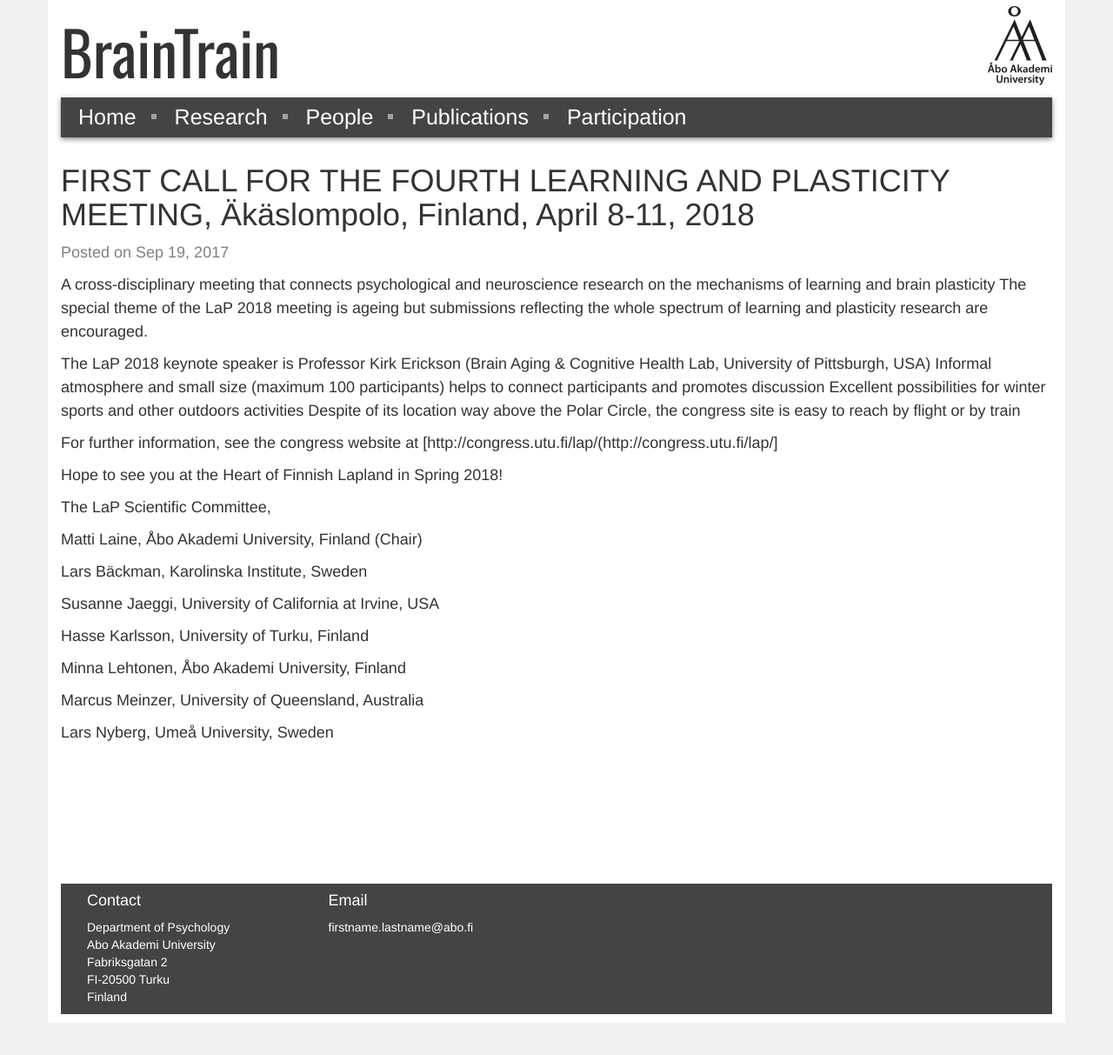
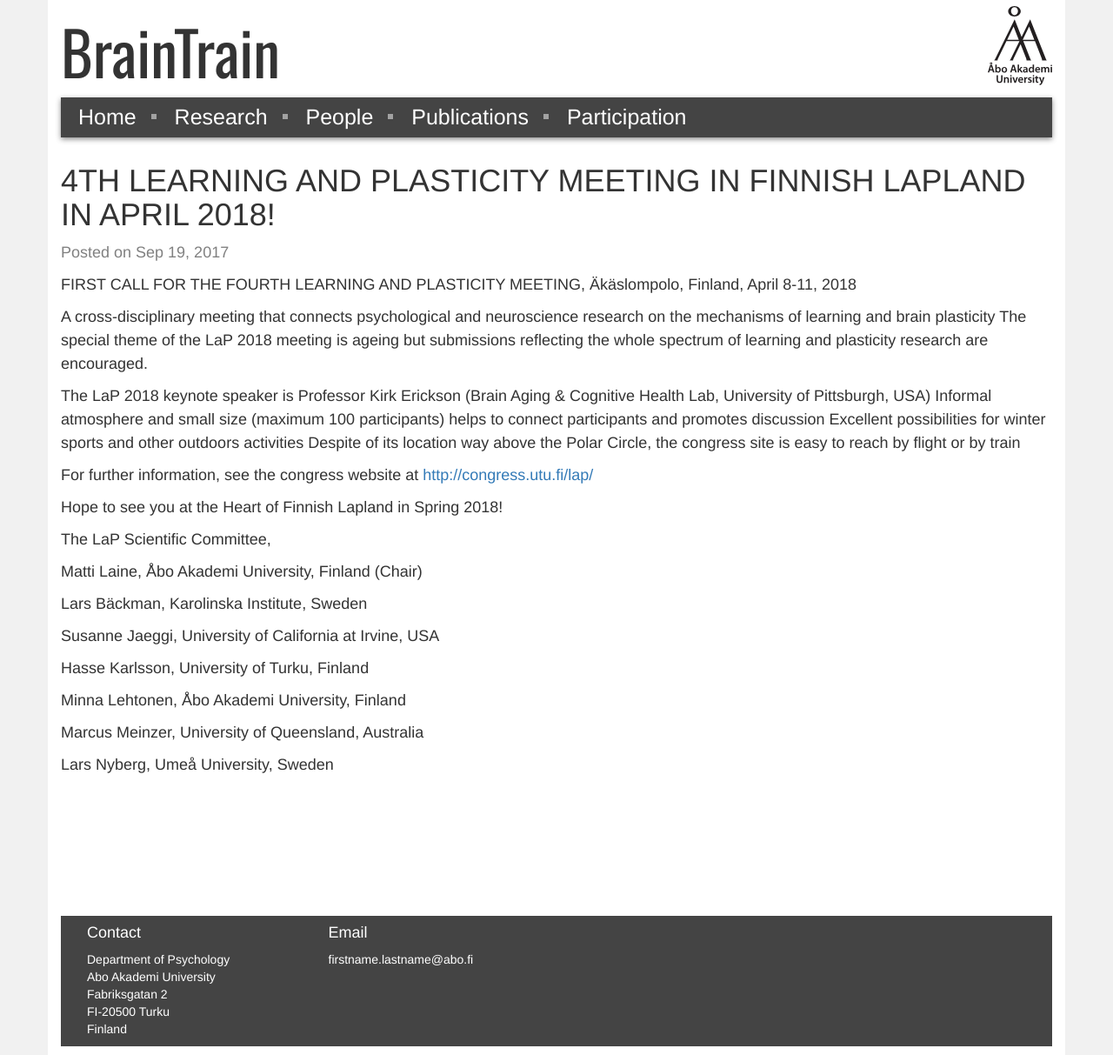
Before and after one commit to dlfell/braintrain, a Jekyll site: the page built from _posts/news/2017-09-19-4TH LEARNING AND PLASTICITY MEETING IN FINNISH LAPLAND IN APRIL 2018.md, in a window 1280 px wide. Shown: the whole page at 87% size. Built offline with Jekyll 4.4.1, drawn with Linux system fonts in a browser that asks for light colours; nearby versions of some CDN libraries; before the commit the page ends 1176 px from its top, so only the background shows below that.

Commit message:
Update 2017-09-19-4TH LEARNING AND PLASTICITY MEETING IN FINNISH LAPLAND IN APRIL 2018.md

```diff
--- a/_posts/news/2017-09-19-4TH LEARNING AND PLASTICITY MEETING IN FINNISH LAPLAND IN APRIL 2018.md
+++ b/_posts/news/2017-09-19-4TH LEARNING AND PLASTICITY MEETING IN FINNISH LAPLAND IN APRIL 2018.md
@@ -1,8 +1,9 @@
 ---
-title: FIRST CALL FOR THE FOURTH LEARNING AND PLASTICITY MEETING, Äkäslompolo, Finland, April 8-11, 2018
+title: 4TH LEARNING AND PLASTICITY MEETING IN FINNISH LAPLAND IN APRIL 2018!
 layout: post
 category: news
 ---
+FIRST CALL FOR THE FOURTH LEARNING AND PLASTICITY MEETING, Äkäslompolo, Finland, April 8-11, 2018
 
 A cross-disciplinary meeting that connects psychological and neuroscience research on the mechanisms of learning and brain plasticity
 The special theme of the LaP 2018 meeting is ageing but submissions reflecting the whole spectrum of learning and plasticity research are encouraged.
@@ -12,7 +13,7 @@
 Excellent possibilities for winter sports and other outdoors activities
 Despite of its location way above the Polar Circle, the congress site is easy to reach by flight or by train
 
-For further information, see the congress website at [http://congress.utu.fi/lap/(http://congress.utu.fi/lap/]
+For further information, see the congress website at [http://congress.utu.fi/lap/](http://congress.utu.fi/lap/)
 
 
 Hope to see you at the Heart of Finnish Lapland in Spring 2018!
```
